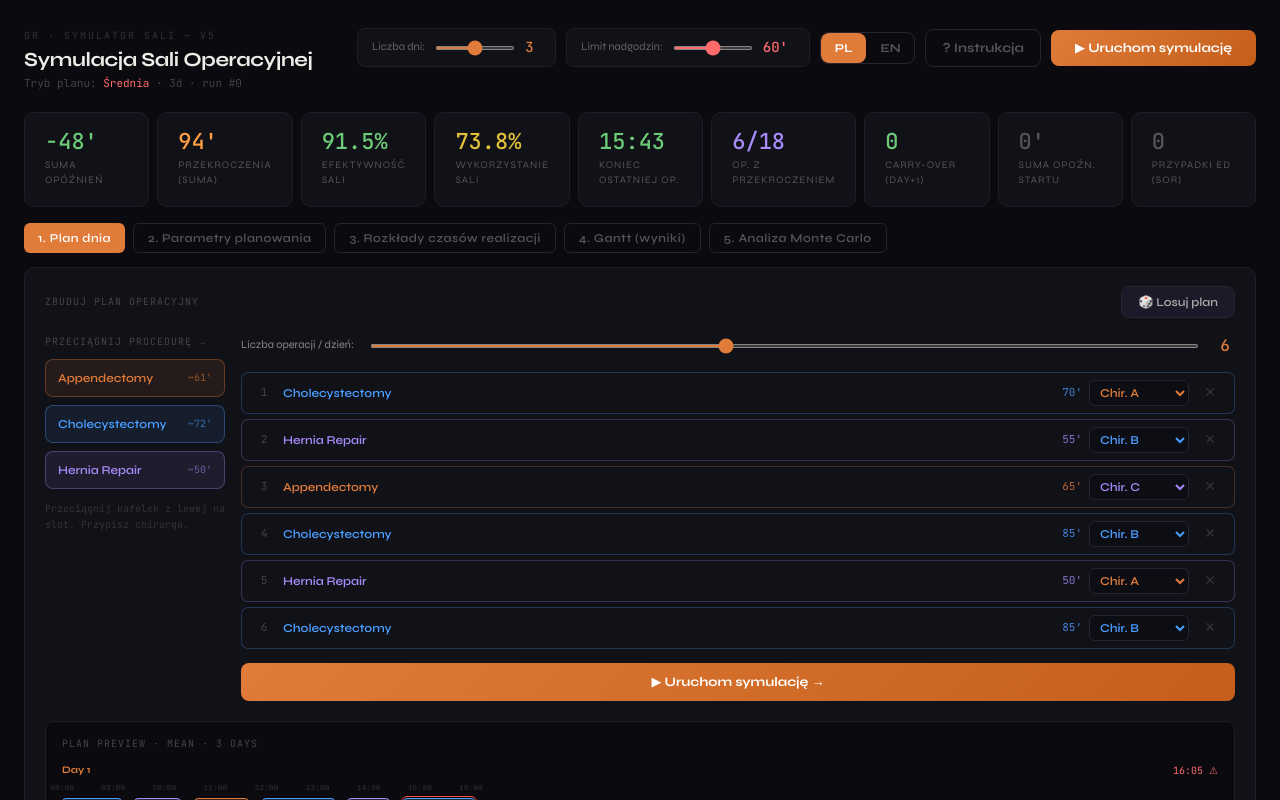
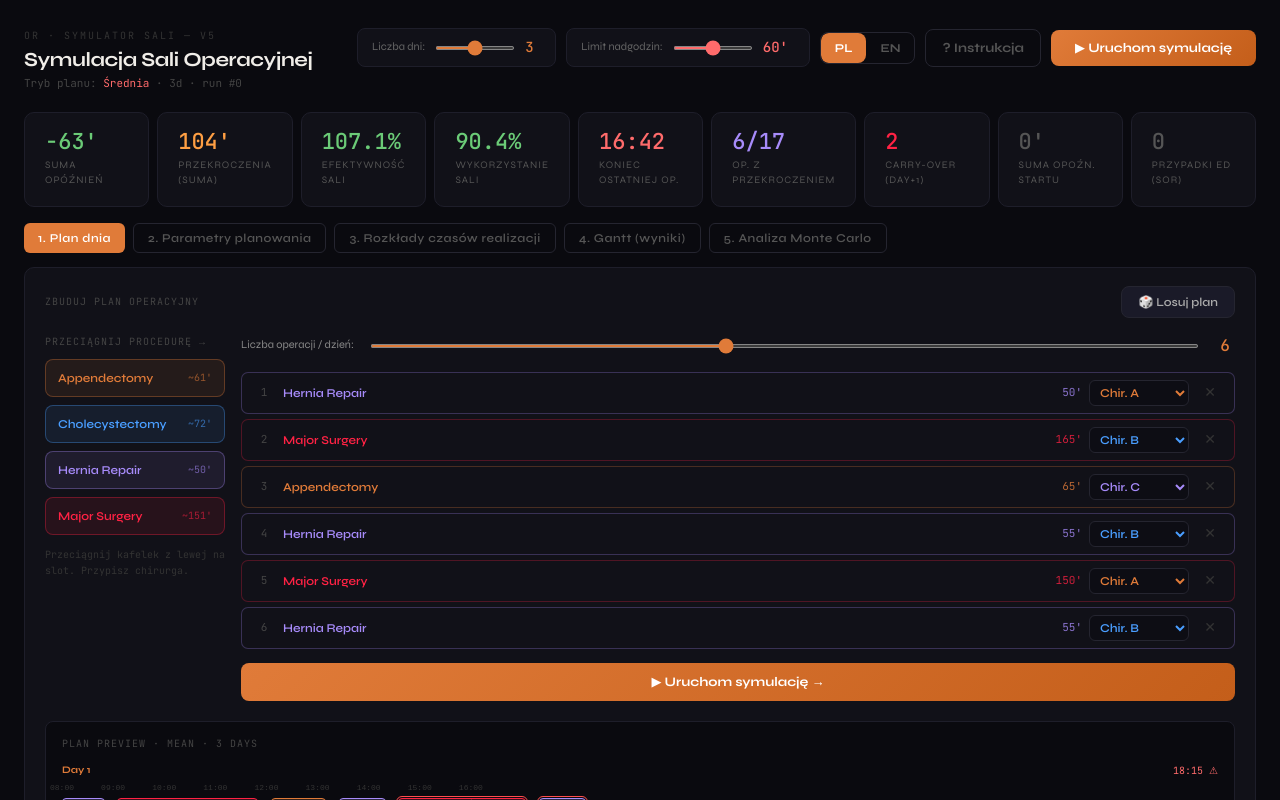
Before and after one commit to stanszulc/operating-room-simulator, a React (Vite) app in the folder or-simulator/: page / in a window 1280 px wide. Shown: the top 800 px of the page. Built offline with nearby package versions, Linux system fonts and the light colour scheme.

Commit message:
add Major Surgery procedure (mu=5.0, sigma=0.40, ~148 min P50)

```diff
--- a/or-simulator/src/App.jsx
+++ b/or-simulator/src/App.jsx
@@ -4,14 +4,15 @@ import { BarChart, Bar, XAxis, YAxis, Tooltip, ResponsiveContainer, Cell,
 
 const START = 8 * 60, END = 16 * 60, PREP = 15, SIM_HISTORY = 200;
 const SURGEON_COLORS = { A: "#e07b39", B: "#4a9eff", C: "#a78bfa" };
-const PROC_COLORS = { Appendectomy: "#e07b39", Cholecystectomy: "#4a9eff", "Hernia Repair": "#a78bfa" };
+const PROC_COLORS = { Appendectomy: "#e07b39", Cholecystectomy: "#4a9eff", "Hernia Repair": "#a78bfa", "Major Surgery": "#ff2244" };
 const SURGEONS = ["A", "B", "C"];
-const PROCS = ["Appendectomy", "Cholecystectomy", "Hernia Repair"];
+const PROCS = ["Appendectomy", "Cholecystectomy", "Hernia Repair", "Major Surgery"];
 
 const DEFAULT_PROC_PARAMS = {
   Appendectomy:    { mu: 4.06, sigma: 0.28 },
   Cholecystectomy: { mu: 4.28, sigma: 0.32 },
   "Hernia Repair": { mu: 3.91, sigma: 0.26 },
+  "Major Surgery": { mu: 5.00, sigma: 0.40 },
 };
 const SURGEON_SKILL = { A: 0.92, B: 1.10, C: 1.00 };
 
@@ -827,7 +828,7 @@ function useLocalStorage(key, defaultValue) {
 export default function ORSimV5() {
   const [procParams, setProcParams]     = useLocalStorage("or_procParams", DEFAULT_PROC_PARAMS);
   const [planMode, setPlanMode]         = useLocalStorage("or_planMode", "mean");
-  const [customOffsets, setCustomOffsets] = useLocalStorage("or_offsets", { Appendectomy:0, Cholecystectomy:0, "Hernia Repair":0 });
+  const [customOffsets, setCustomOffsets] = useLocalStorage("or_offsets", { Appendectomy:0, Cholecystectomy:0, "Hernia Repair":0, "Major Surgery":0 });
   const [lang, setLang]                 = useLocalStorage("or_lang", "pl");
   const [numDays, setNumDays]           = useLocalStorage("or_numDays", 3);
   const [overtimeLimit, setOvertimeLimit] = useLocalStorage("or_overtime", 60);
```
